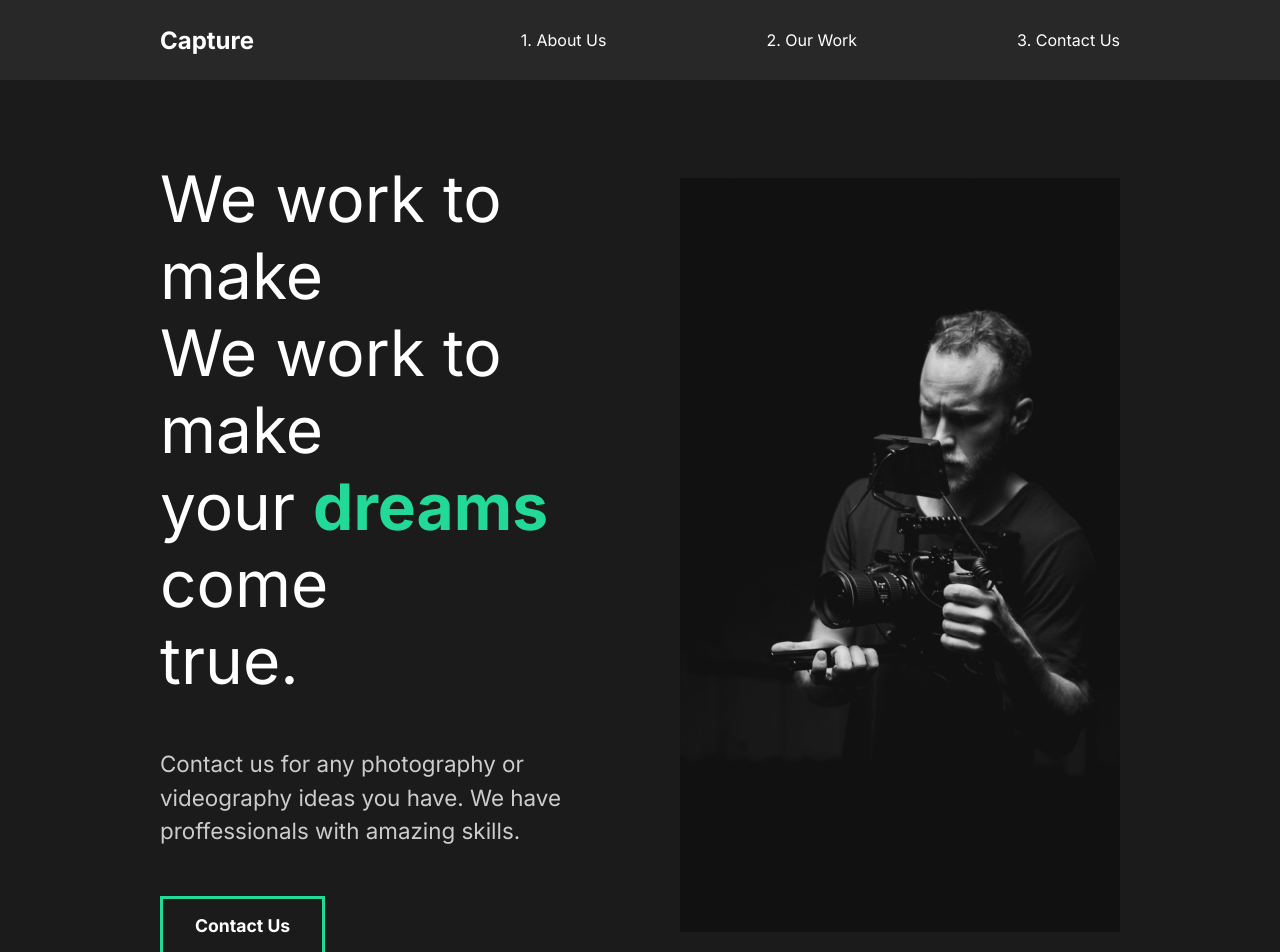
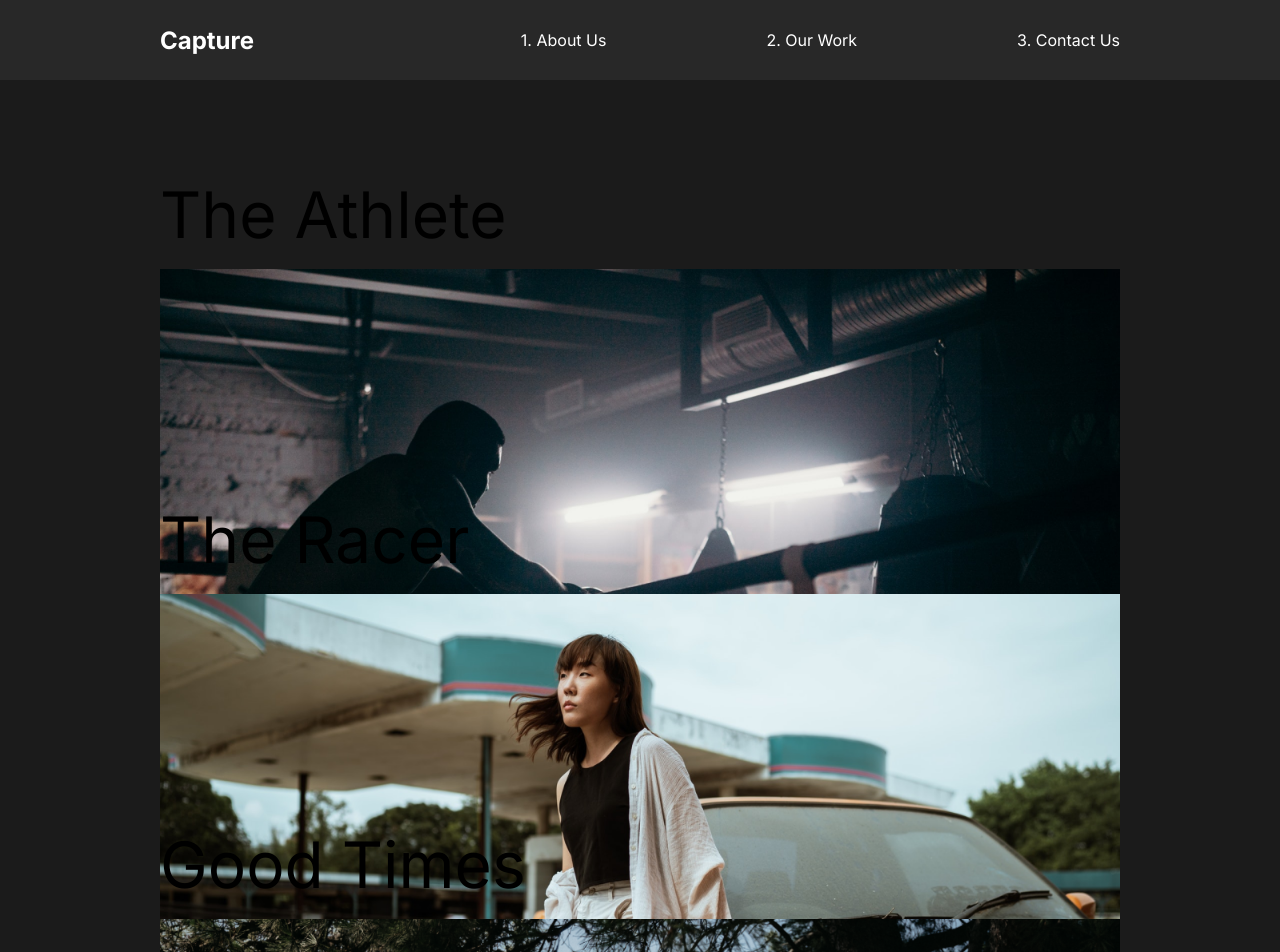
Before and after one commit to adis-tek/capture, a React (Create React App) app: page /work in a window 1280 px wide. Shown: the top 952 px of the page. Built offline with nearby package versions, Linux system fonts and the light colour scheme.

Commit message:
added pages

```diff
--- a/src/App.js
+++ b/src/App.js
@@ -3,13 +3,26 @@
 import GlobalStyle from './components/GlobalStyle';
 import AboutUs from './pages/AboutUs';
 import Nav from './components/Nav';
+import ContactUs from './pages/ContactUs';
+import OurWork from './pages/OurWork';
+import { Switch, Route } from 'react-router-dom';
 
 function App() {
   return (
     <div className="App">
       <GlobalStyle />
       <Nav />
-      <AboutUs />
+      <Switch>
+        <Route path="/" exact>
+          <AboutUs />
+        </Route>
+        <Route path="/work">
+          <OurWork />
+        </Route>
+        <Route path="/contact">
+          <ContactUs />
+        </Route>
+      </Switch>
     </div>
   );
 }
--- a/src/components/Nav.js
+++ b/src/components/Nav.js
@@ -1,19 +1,20 @@
 import React from 'react';
 import styled from 'styled-components';
+import { Link } from 'react-router-dom';
 
 const Nav = () => {
     return (
         <StyledNav>
-            <h1><a id="logo" href="#">Capture</a></h1>
+            <h1><Link id="logo" to="/">Capture</Link></h1>
             <ul>
                 <li>
-                    <a href="#">1. About Us</a>
+                    <Link to="/">1. About Us</Link>
                 </li>
                 <li>
-                    <a href="#">2. Our Work</a>
+                    <Link to="work">2. Our Work</Link>
                 </li>
                 <li>
-                    <a href="#">3. Contact Us</a>
+                    <Link to="contact">3. Contact Us</Link>
                 </li>
             </ul>
         </StyledNav>
--- /dev/null
+++ b/src/pages/ContactUs.js
@@ -0,0 +1,11 @@
+import React from 'react'
+
+function ContactUs() {
+    return (
+        <div>
+            <h1>Our Contact</h1>
+        </div>
+    );
+};
+
+export default ContactUs;
--- /dev/null
+++ b/src/pages/OurWork.js
@@ -0,0 +1,66 @@
+import React from 'react';
+import styled from 'styled-components';
+import { Link } from 'react-router-dom';
+//Images
+import athlete from '../img/athlete-small.png';
+import theracer from '../img/theracer-small.png';
+import goodtimes from '../img/goodtimes-small.png';
+
+
+const OurWork = () => {
+    return (
+        <div>
+            <Work>
+                <Movie>
+                    <h2>The Athlete</h2>
+                    <div className="line">
+                        <Link>
+                            <img src={athlete} alt="athlete"/>
+                        </Link>
+                    </div>
+                </Movie>
+                <Movie>
+                    <h2>The Racer</h2>
+                    <div className="line">
+                        <Link>
+                            <img src={theracer} alt="theracer"/>
+                        </Link>
+                    </div>
+                </Movie>
+                <Movie>
+                    <h2>Good Times</h2>
+                    <div className="line">
+                        <Link>
+                            <img src={goodtimes} alt="goodtimes"/>
+                        </Link>
+                    </div>
+                </Movie>
+            </Work>
+        </div>
+    );
+};
+
+const Work = styled.div`
+    min-height: 100vh;
+    overflow: hidden;
+    padding: 5rem 10rem;
+    h2 {
+        padding: 1rem 0rem;
+    }
+`;
+
+const Movie = styled.div`
+    padding-bottom: 10rem;
+    .line {
+        height: 0.5rem;
+        background: #cccccc;
+        margin-bottom: 3rem;
+    }
+    img {
+        width: 100%;
+        height: 70vh;
+        object-fit: cover;
+    }
+`;
+
+export default OurWork;
```
